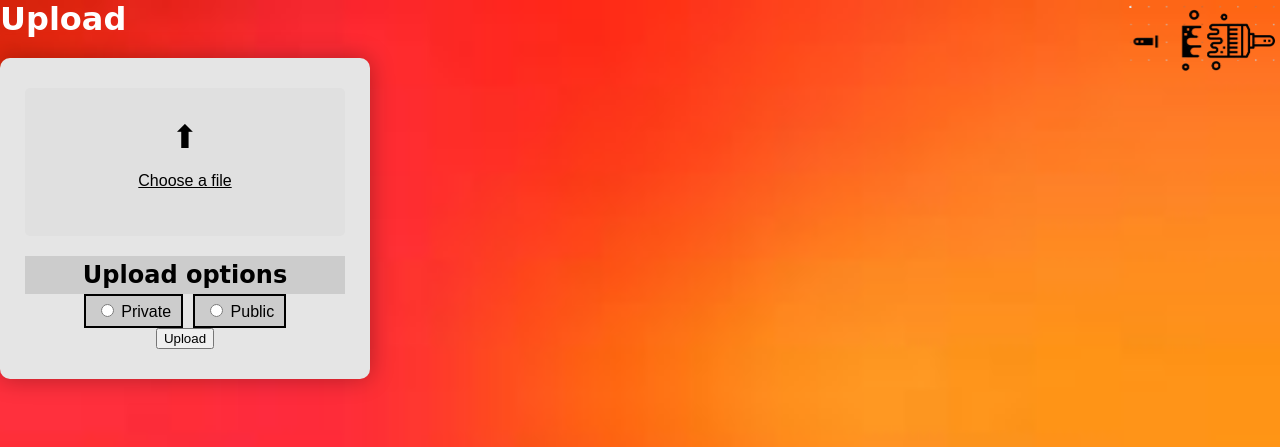
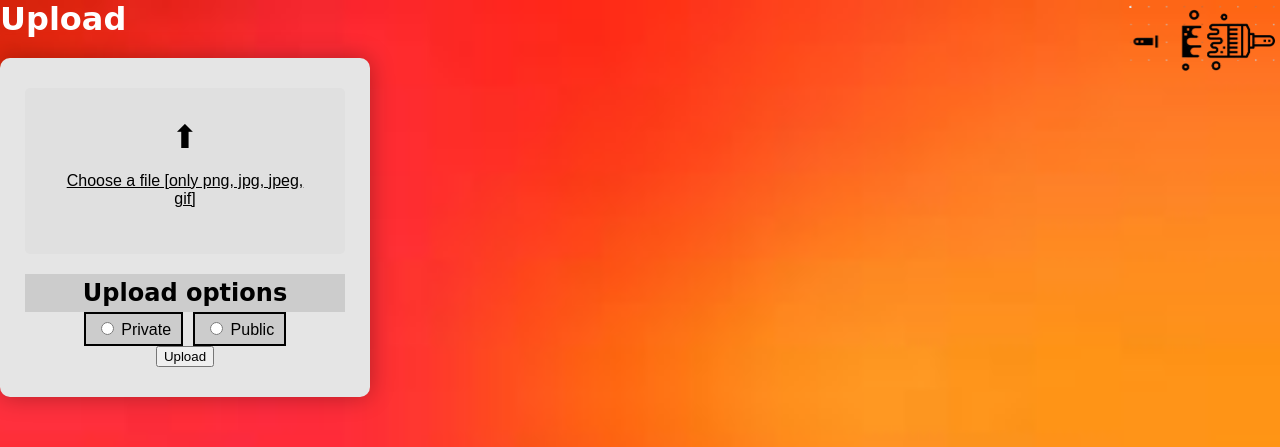
Before and after one commit to havish-p/software-dev, a Flask app: page /upload in a window 1280 px wide. Shown: the top 447 px of the page. Run offline with Flask 3, Linux system fonts and the light colour scheme; a user stored in the database is signed in; some web fonts are replaced.

Commit message:
quick fix

```diff
--- a/templates/upload.html
+++ b/templates/upload.html
@@ -26,7 +26,7 @@
                 <input type="file" id="fileInput" name="image" hidden required>
                 <label for="fileInput" class="file-label">
                     <div class="upload-symbol">⬆</div>
-                    <p><u>Choose a file</u></p>
+                    <p><u>Choose a file [only png, jpg, jpeg, gif]</u></p>
                 </label>
             </div>
 
```
Also changed, not shown: uploads/05deb195bc8442be926679c04044b7d7_eyes_pratice.jpg (added), users.db.
